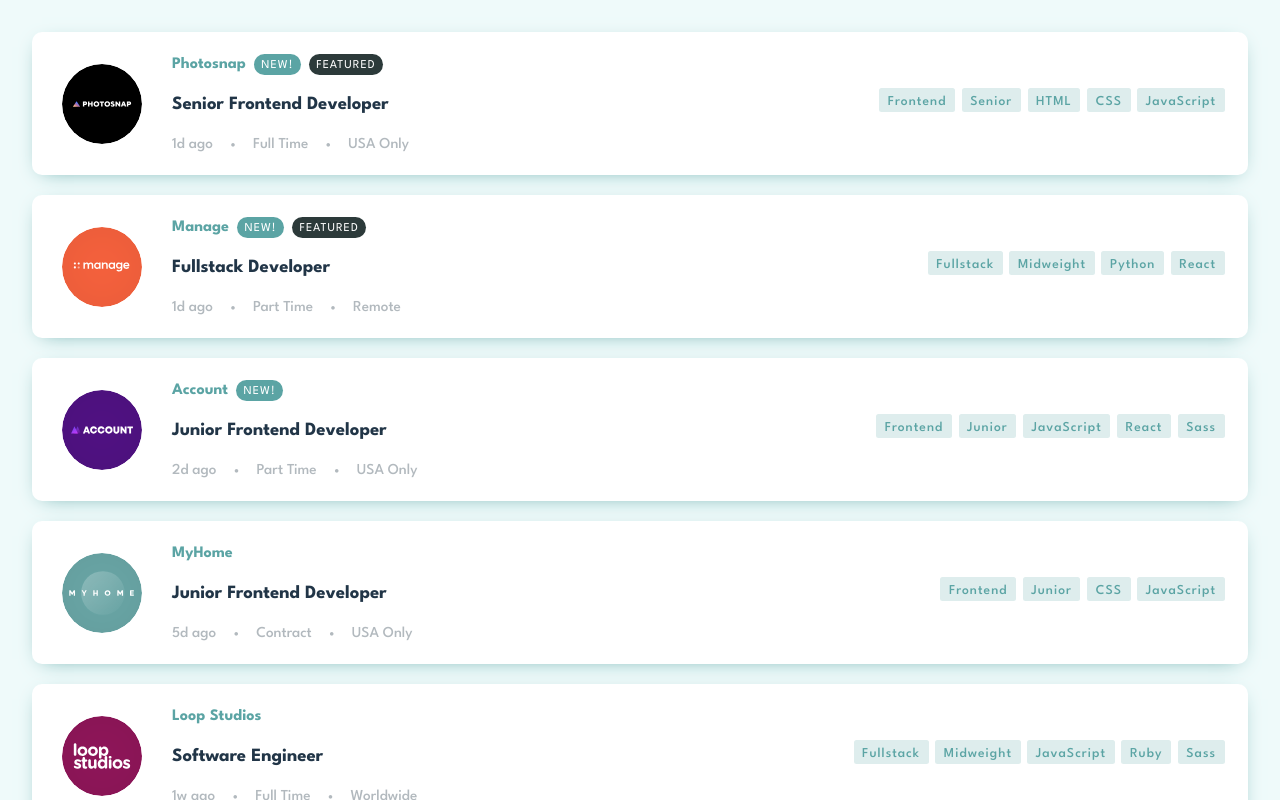
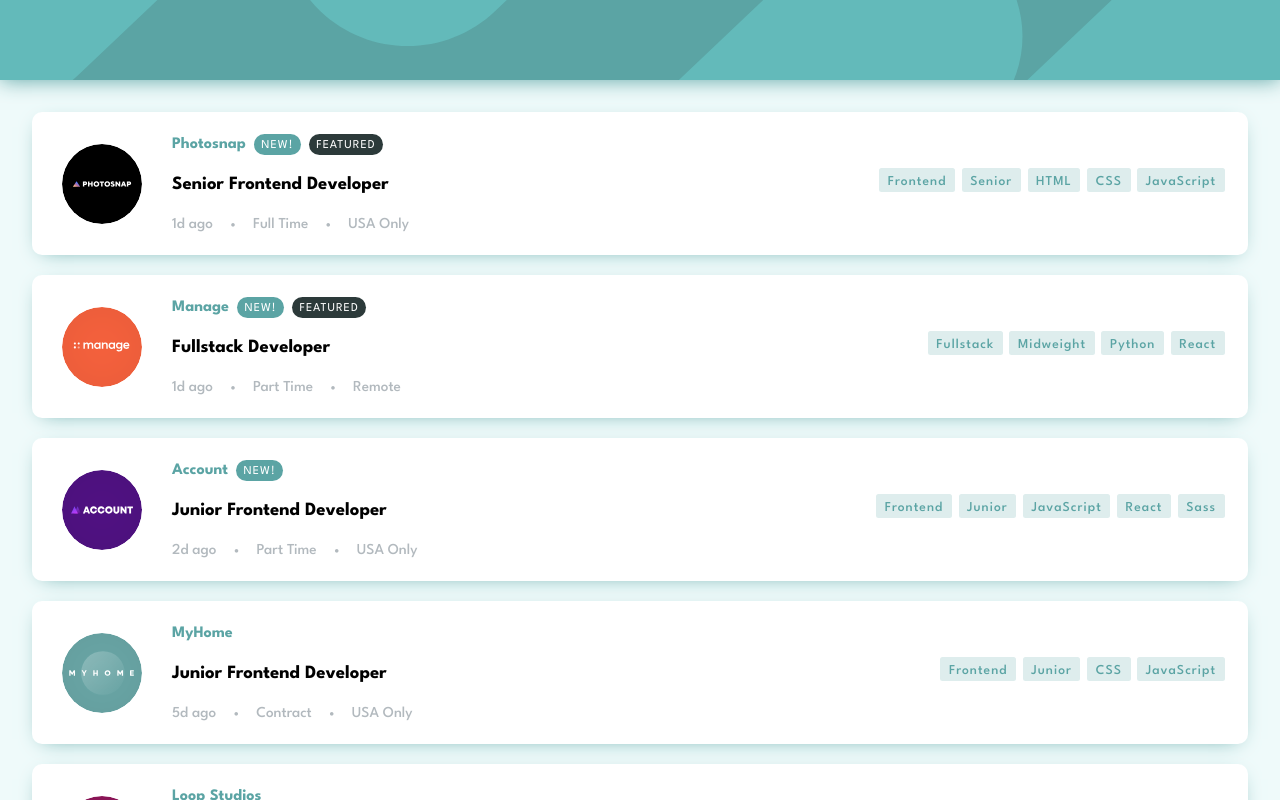
Before and after one commit to ricardoychino/frontendmentor-job-listing, a Vue app: page / in a window 1280 px wide. Shown: the top 800 px of the page. Built offline with nearby package versions, Linux system fonts and the light colour scheme.

Commit message:
Add header

```diff
--- a/index.html
+++ b/index.html
@@ -15,6 +15,7 @@
   </style>
 </head>
 <body>
+  <header id="page-header"></header>
   <div id="app"></div>
 
   <div class="attribution">
--- a/src/assets/css/style.scss
+++ b/src/assets/css/style.scss
@@ -1,4 +1,7 @@
 @import url('https://fonts.googleapis.com/css2?family=League+Spartan:wght@100..900&family=Nunito+Sans:ital,opsz,wght@0,6..12,200..1000;1,6..12,200..1000&family=Open+Sans:ital,wght@0,300..800;1,300..800&display=swap');
+
+$header-bg: '@/assets/images/bg-header-desktop.svg';
+$header-bg-mobile: '@/assets/images/bg-header-mobile.svg';
 
 
 * {
@@ -19,11 +22,9 @@
 
 a {
   font-weight: 500;
-  color: #646cff;
   text-decoration: inherit;
 }
 a:hover {
-  color: #535bf2;
 }
 
 body {
@@ -31,6 +32,20 @@
   min-width: 320px;
   min-height: 100vh;
   background-color: $background;
+}
+
+#page-header {
+  height: 80px;
+  background-color: $primary;
+  background-image: url($header-bg-mobile);
+  background-size: cover;
+  background-position: center;
+  background-repeat: no-repeat;
+  box-shadow: 0 0 20px $primary;
+
+  @media screen and (min-width: $bp-medium) {
+    background-image: url($header-bg);
+  }
 }
 
 h1 {
@@ -45,20 +60,14 @@
   font-size: 1em;
   font-weight: 500;
   font-family: inherit;
-  background-color: #1a1a1a;
   cursor: pointer;
   transition: border-color 0.25s;
 }
 button:hover {
-  border-color: #646cff;
 }
 button:focus,
 button:focus-visible {
   outline: 4px auto -webkit-focus-ring-color;
-}
-
-.card {
-  padding: 2em;
 }
 
 #app {
@@ -70,13 +79,7 @@
 
 @media (prefers-color-scheme: light) {
   :root {
-    color: #213547;
-    background-color: #ffffff;
   }
   a:hover {
-    color: #747bff;
-  }
-  button {
-    background-color: #f9f9f9;
   }
 }
```
Also changed, not shown: src/assets/images/bg-header-desktop.svg (added), src/assets/images/bg-header-mobile.svg (added).
